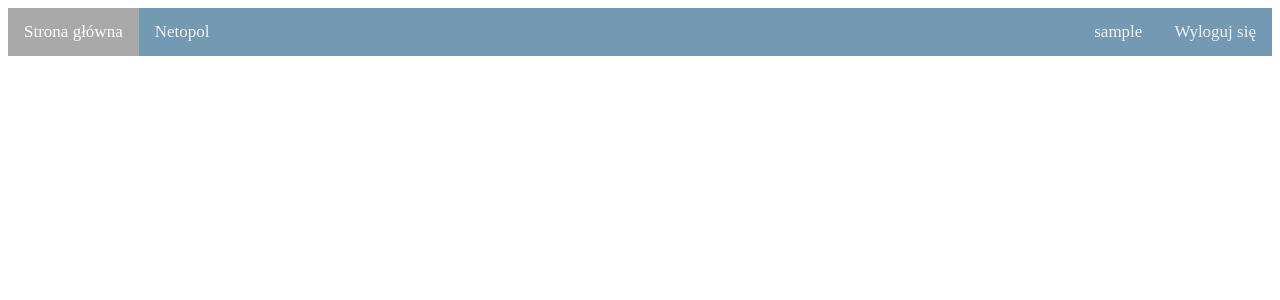
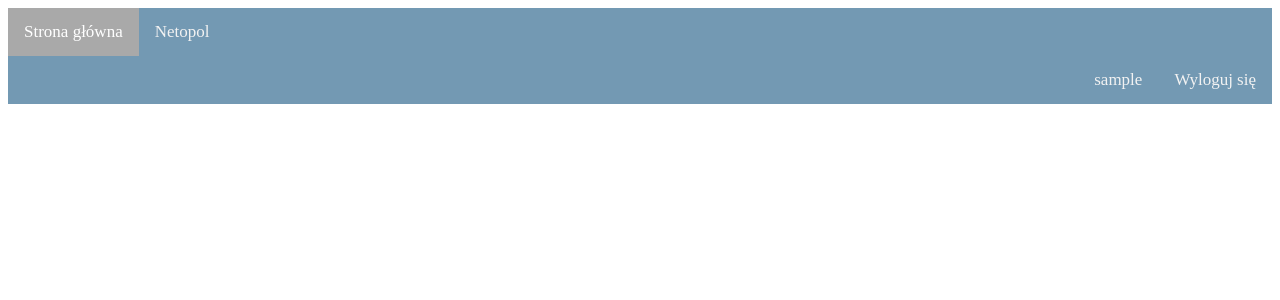
Before and after one commit to Kicend/stfu.waw.pl, a Flask app: page /dashboard in a window 1280 px wide. Shown: the top 300 px of the page. Run offline with Flask 2, Linux system fonts and the light colour scheme; a user stored in the database is signed in; tables that the repository leaves empty hold one stand-in row (values such as "Sample post"); parts of the project's set-up code (start-up, migrations or seed data) failed here and were passed over.

Commit message:
Add new style rules

```diff
--- a/static/css/style.css
+++ b/static/css/style.css
@@ -14,6 +14,16 @@ html, body {
 .nav {
     overflow: hidden;
     background-color: #7399b3;
+}
+
+.nav_left {
+    float: left;
+    width: 70%;
+}
+
+.nav_right {
+    float: left;
+    width: 30%;
 }
 
 .nav a {
@@ -316,16 +326,6 @@ div#auth_window {
 }
 
 /* CSS for dashboard */
-div#nav_index {
-    float: left;
-    width: 70%;
-}
-
-div#user_panel {
-    float: left;
-    width: 30%;
-}
-
 div#user_div_content {
     float: right;
 }
```
